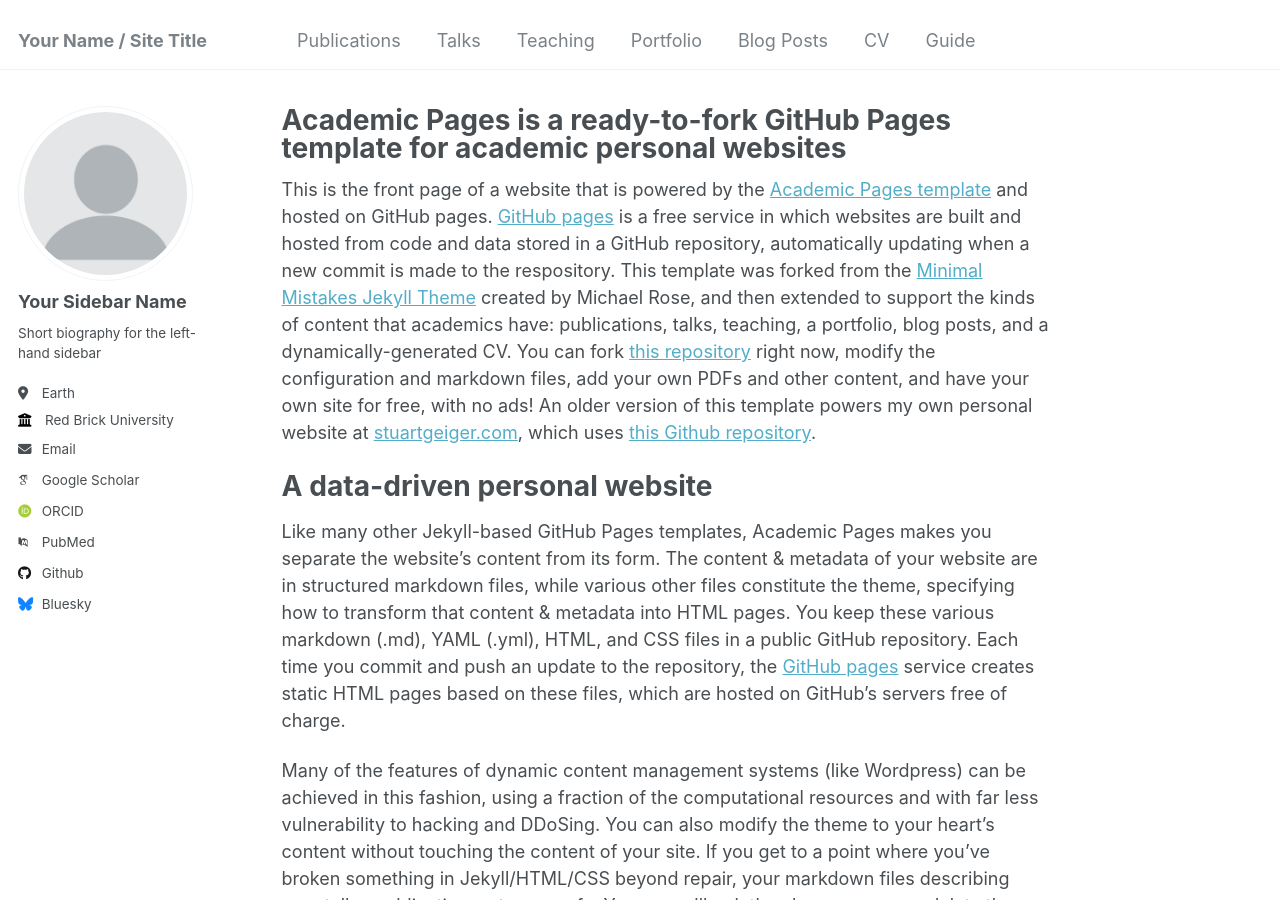
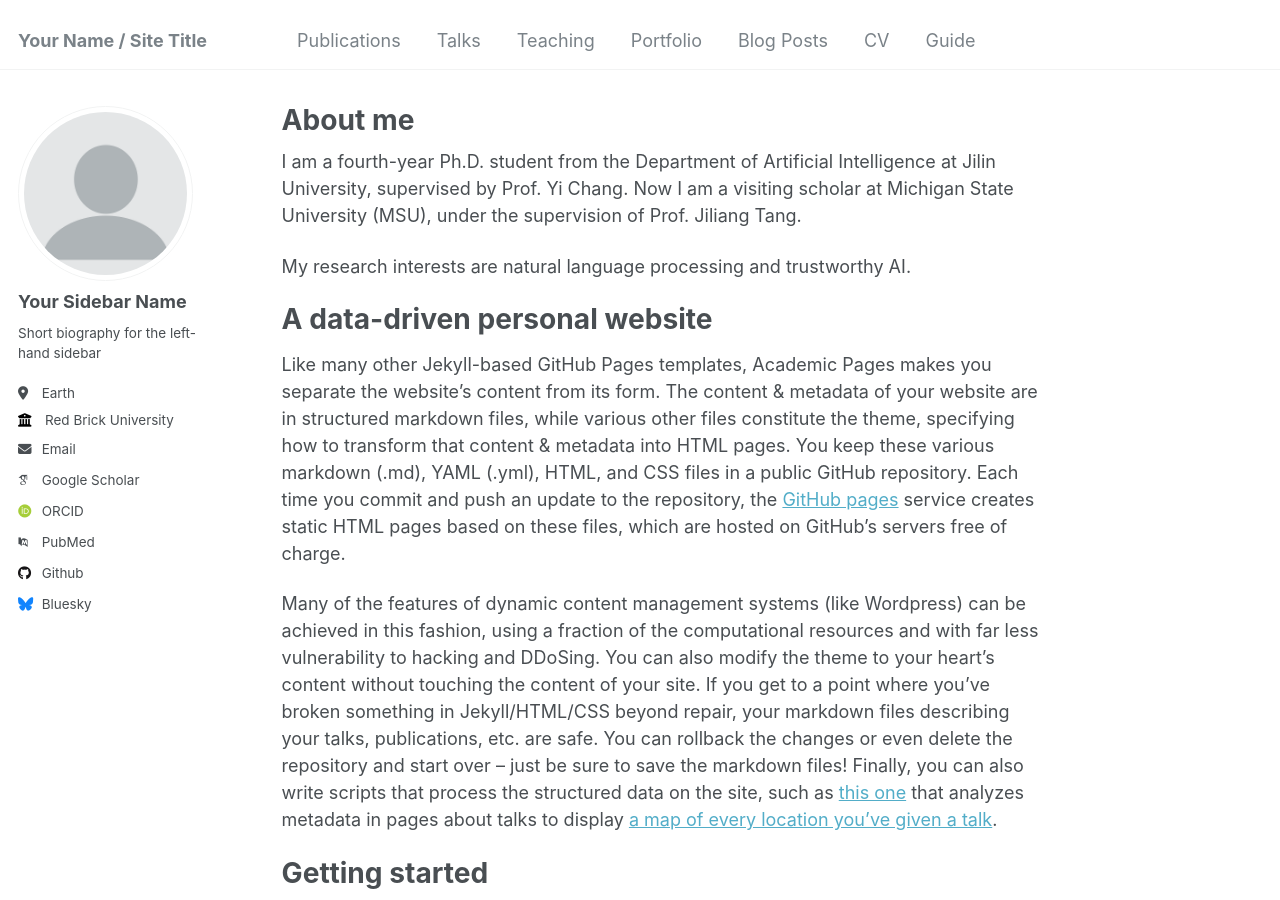
Before and after one commit to wangbo9719/bowang.github.io, a Jekyll site: the page built from _pages/about.md, in a window 1280 px wide and 900 px high. Built offline with Jekyll 4.4.1, drawn with Linux system fonts in a browser that asks for light colours; some web fonts are replaced.

Commit message:
Update about.md

```diff
--- a/_pages/about.md
+++ b/_pages/about.md
@@ -1,13 +1,15 @@
 ---
 permalink: /
-title: "Academic Pages is a ready-to-fork GitHub Pages template for academic personal websites"
+title: "About me"
 author_profile: true
 redirect_from:
   - /about/
   - /about.html
 ---
 
-This is the front page of a website that is powered by the [Academic Pages template](https://github.com/academicpages/academicpages.github.io) and hosted on GitHub pages. [GitHub pages](https://pages.github.com) is a free service in which websites are built and hosted from code and data stored in a GitHub repository, automatically updating when a new commit is made to the respository. This template was forked from the [Minimal Mistakes Jekyll Theme](https://mmistakes.github.io/minimal-mistakes/) created by Michael Rose, and then extended to support the kinds of content that academics have: publications, talks, teaching, a portfolio, blog posts, and a dynamically-generated CV. You can fork [this repository](https://github.com/academicpages/academicpages.github.io) right now, modify the configuration and markdown files, add your own PDFs and other content, and have your own site for free, with no ads! An older version of this template powers my own personal website at [stuartgeiger.com](http://stuartgeiger.com), which uses [this Github repository](https://github.com/staeiou/staeiou.github.io).
+I am a fourth-year Ph.D. student from the Department of Artificial Intelligence at Jilin University, supervised by Prof. Yi Chang. Now I am a visiting scholar at Michigan State University (MSU), under the supervision of Prof. Jiliang Tang.
+
+My research interests are natural language processing and trustworthy AI.
 
 A data-driven personal website
 ======
```
